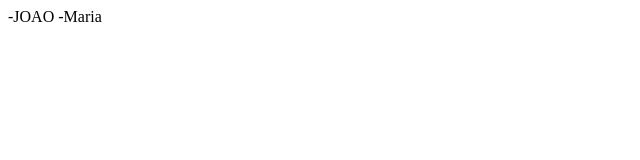
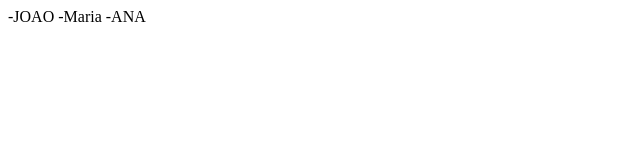
Before and after one commit to laisateixeira/Projeto-3b3, a plain HTML site: page index.html in a window 1280 px wide. Shown: the full height of the page, 0-640 px from the left. Drawn offline with Linux system fonts and the light colour scheme.

Commit message:
Versão 3.0

```diff
--- a/index.html
+++ b/index.html
@@ -10,5 +10,6 @@
 
     -JOAO
     -Maria
+    -ANA
 </body>
 </html>
```
